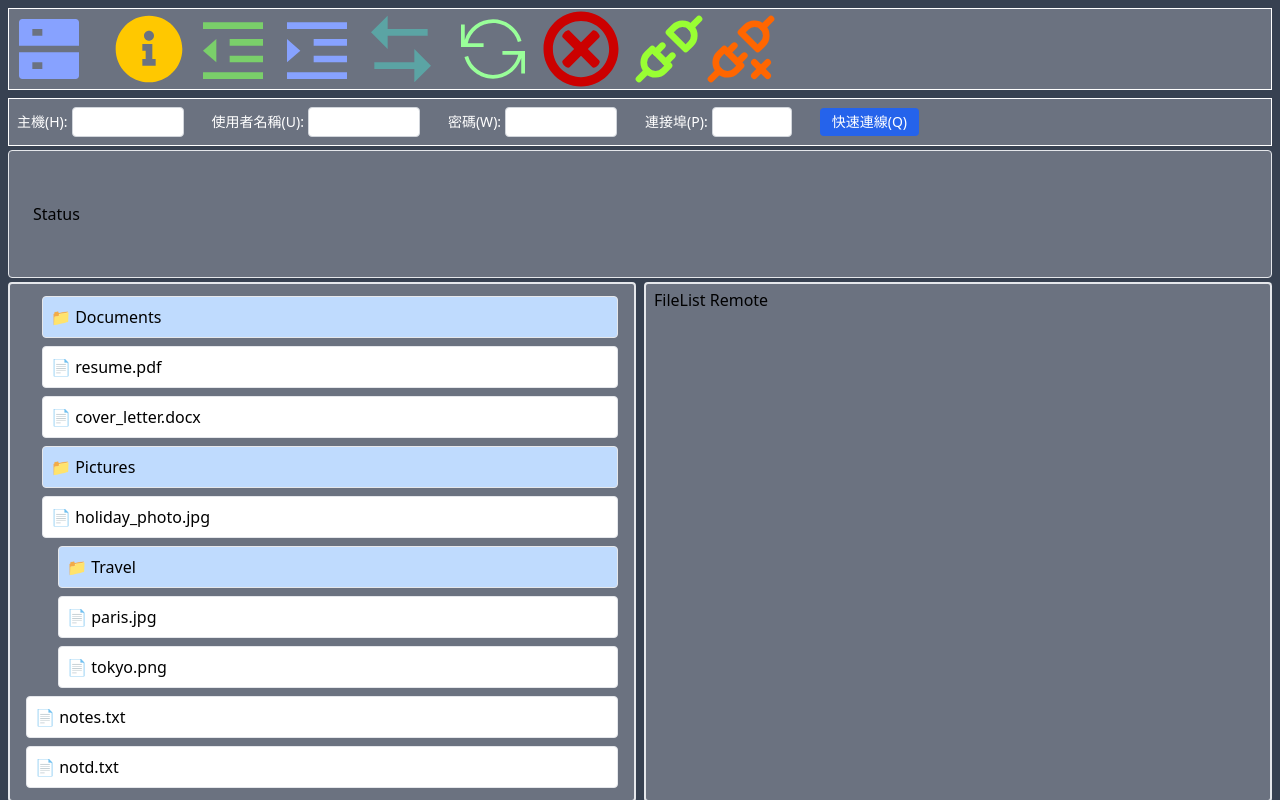
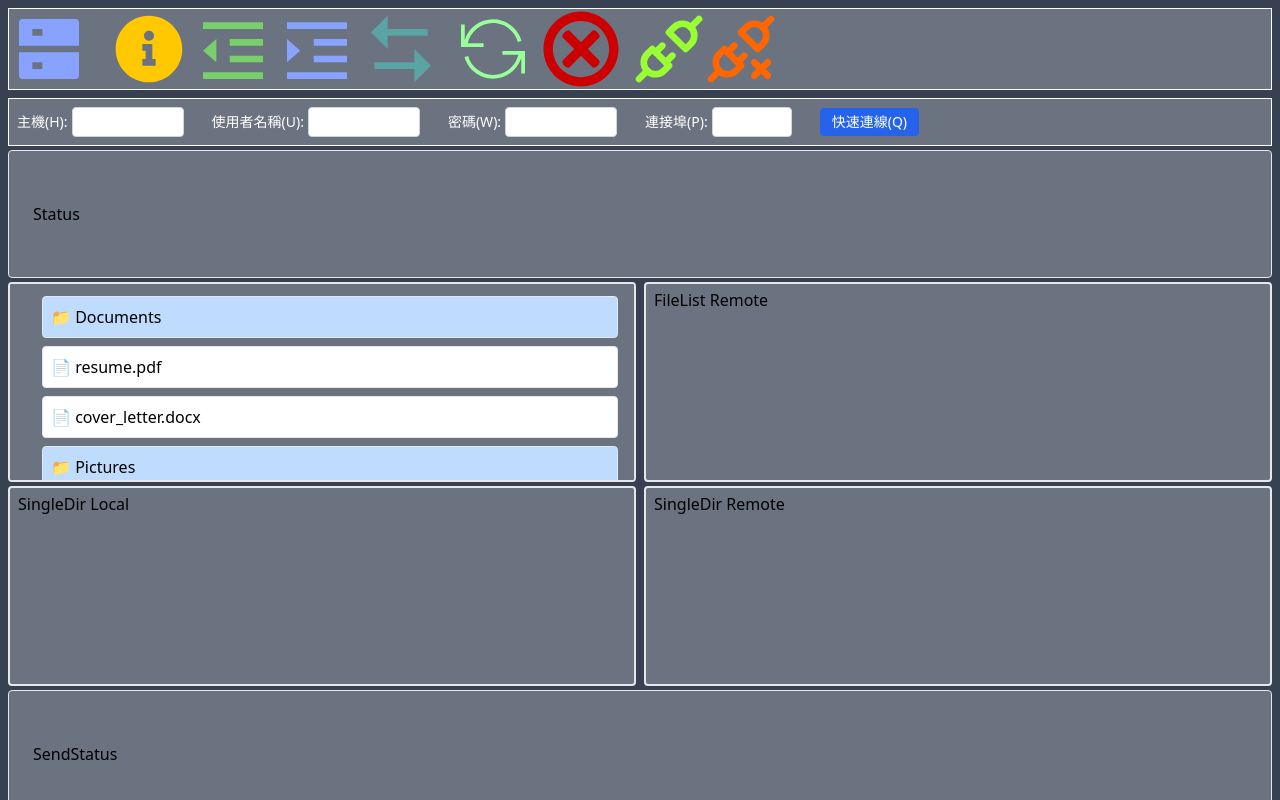
Before and after one commit to ShouShouRen/FinalProject, a React (Vite) app in the folder src/UI/: page / in a window 1280 px wide. Built offline with nearby package versions, Linux system fonts and the light colour scheme.

Commit message:
fix: over flow scroll

```diff
--- a/src/UI/src/App.tsx
+++ b/src/UI/src/App.tsx
@@ -20,7 +20,7 @@ import { ToolBar, Login, ConnectStatus, FileList, SingleDir, SendStatus } from '
 
 const App = () => {
   return (
-    <div className='grid grid-rows-[auto_auto_1fr_auto] h-screen min-w-full bg-gray-700 gap-1 p-2'>
+    <div className='grid grid-rows-auto h-screen min-w-full bg-gray-700 gap-1 p-2'>
       <div className='space-y-2'>
         <ToolBar />
         <Login />
@@ -28,15 +28,8 @@ const App = () => {
       <div className='h-32'>
         <ConnectStatus />
       </div>
-
-      <div className='grid grid-rows-2 gap-1'>
-        <div className='grid grid-cols-1 gap-1'>
-          <FileList />
-        </div>
-        <div className='grid grid-cols-1 gap-1'>
-          <SingleDir />
-        </div>
-      </div>
+      <FileList />
+      <SingleDir />
       <div className='h-32'>
         <SendStatus />
       </div>
--- a/src/UI/src/Components/FileList/Local.tsx
+++ b/src/UI/src/Components/FileList/Local.tsx
@@ -120,7 +120,7 @@ const Local = () => {
   };
 
   return (
-    <div className='h-full px-2 py-1 bg-gray-500 border-2 rounded'>
+    <div className='h-full overflow-y-scroll px-2 py-1 bg-gray-500 border-2 rounded'>
       {/* 設置滾動區域 */}
       <div className='overflow-auto min-h-60'>
         {/* 渲染文件夾結構 */}
--- a/src/UI/src/Components/FileList/index.tsx
+++ b/src/UI/src/Components/FileList/index.tsx
@@ -2,11 +2,11 @@ import Local from './Local';
 import Remote from './Remote';
 const FileList = () => {
   return (
-    <div className='flex flex-row w-full h-full gap-2'>
-      <div className='flex-1 overflow-auto'>
+    <div className='flex flex-row gap-2 h-[25vh]'>
+      <div className='w-1/2 h-full'>
         <Local />
       </div>
-      <div className='flex-1'>
+      <div className='w-1/2 h-full'>
         <Remote />
       </div>
     </div>
--- a/src/UI/src/Components/SingleDir/index.tsx
+++ b/src/UI/src/Components/SingleDir/index.tsx
@@ -2,7 +2,7 @@ import Local from './Local';
 import Remote from './Remote';
 const SingleDir = () => {
   return (
-    <div className='flex flex-row w-full h-full gap-2'>
+    <div className='flex flex-row gap-2 h-[25vh]'>
       <div className='flex-1'>
         <Local />
       </div>
```
